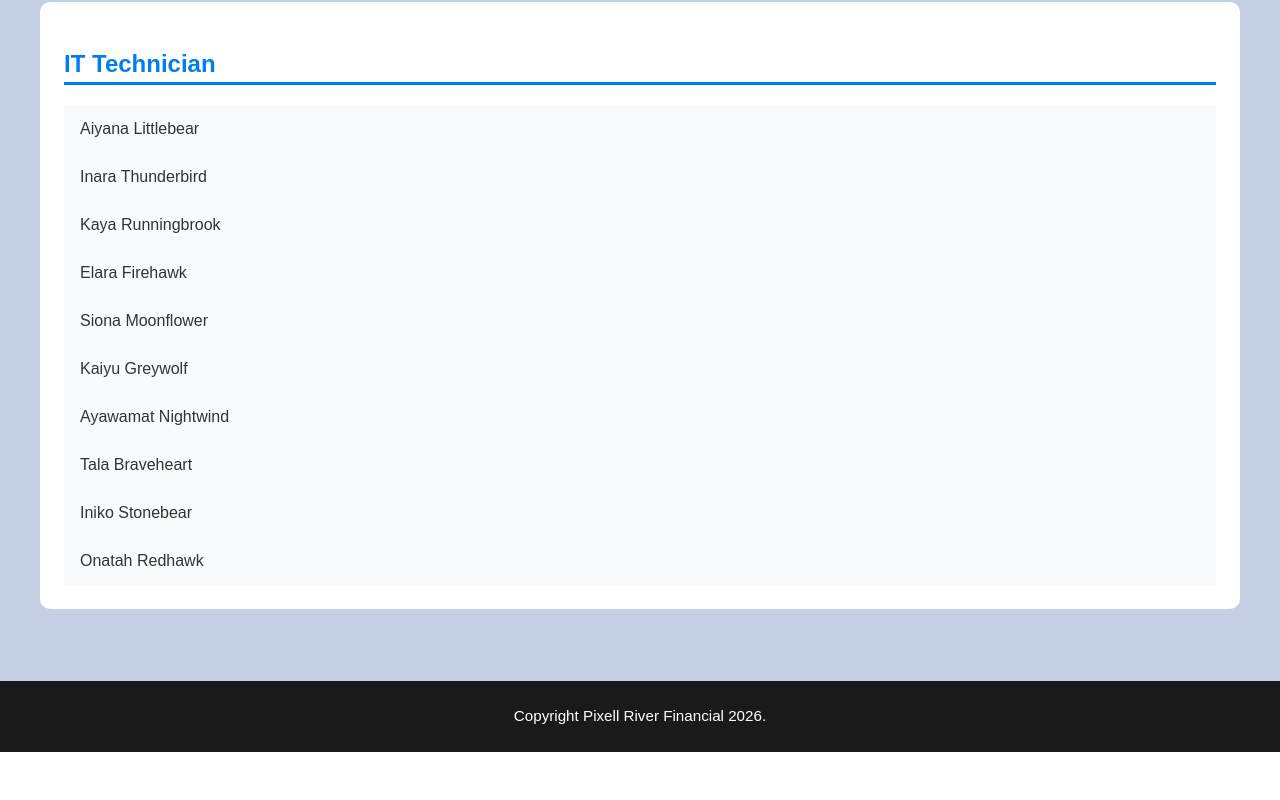
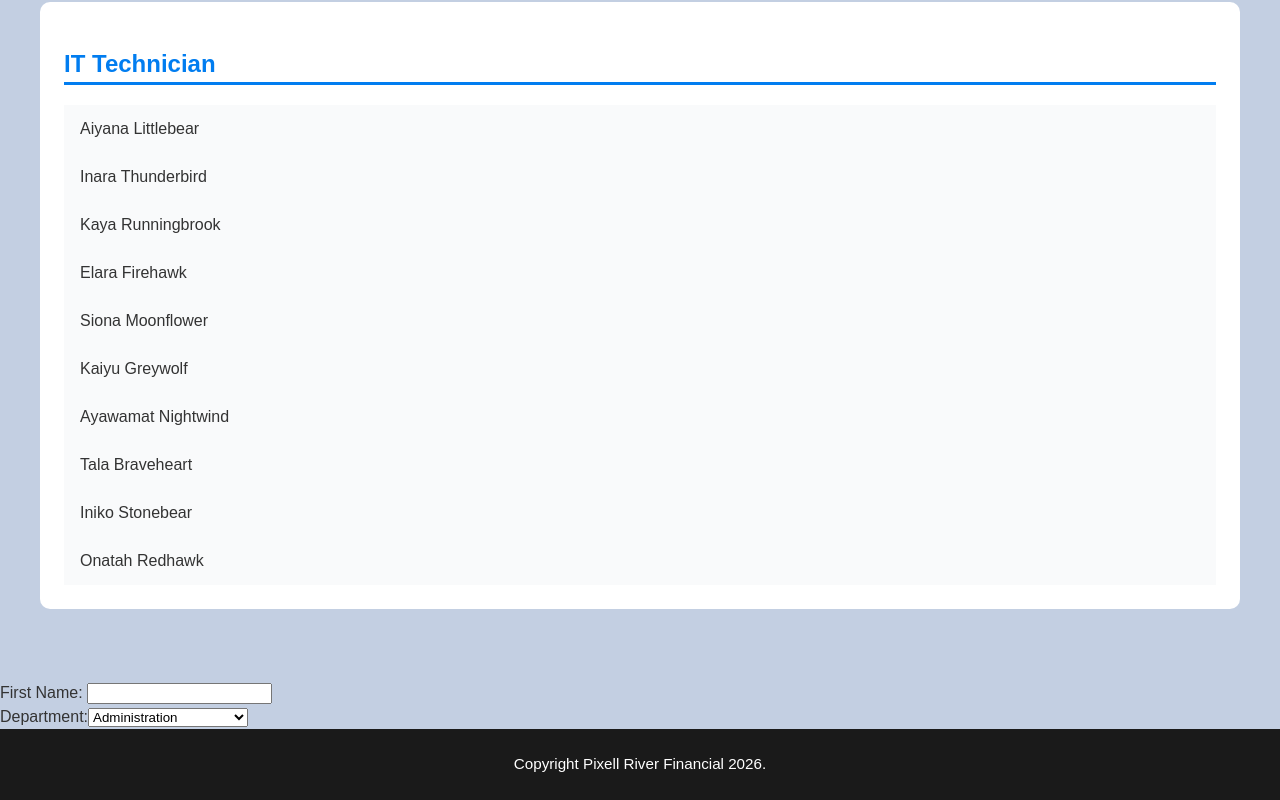
Before and after one commit to cmartin60/Full-Stack-Development, a React (Vite) app: page / in a window 1280 px wide. Shown: the part 3242-4042 px from the top of the page. Before the commit the page ends 3994 px from the top, so only its background shows below. Built offline with nearby package versions, Linux system fonts and the light colour scheme.

Commit message:
Add: form components for lab 2.1

```diff
--- a/src/App.tsx
+++ b/src/App.tsx
@@ -1,6 +1,7 @@
 import Footer from './components/footer'
 import Header from './components/header'
 import EmplyoyeeDirectory from './components/EmployeeDirectory'
+import Formcomponents from './components/Lab2.1/formcomponents'
 
 import './App.css'
 
@@ -10,6 +11,7 @@ function App() {
     <>
       <Header />
       <EmplyoyeeDirectory />
+      <Formcomponents />
       <Footer />
     </>
   )
--- /dev/null
+++ b/src/components/Lab2.1/formcomponents.tsx
@@ -0,0 +1,22 @@
+export default function Formcomponents() {
+  return (
+    <>
+      <label id = "FirstName">
+        First Name: <input name="FirstName" />
+      </label>
+      <br></br>
+      <label id ="Department">Department:</label>
+        <select name="Department" id="Department">
+            <option value="Administration">Administration</option>
+            <option value="Audit">Audit</option>
+            <option value="Banking Operations">Banking Operations</option>
+            <option value="Communications">Communications</option>
+            <option value="Facilities">Facilities</option>
+            <option value="Financial Services">Financial Services</option>
+            <option value="Human Resources">Human Resources</option>
+            <option value="Information Technology">Information Technology</option>
+            <option value="IT Technician">IT Technician</option>
+    </select>
+    </>
+  );
+}
```
